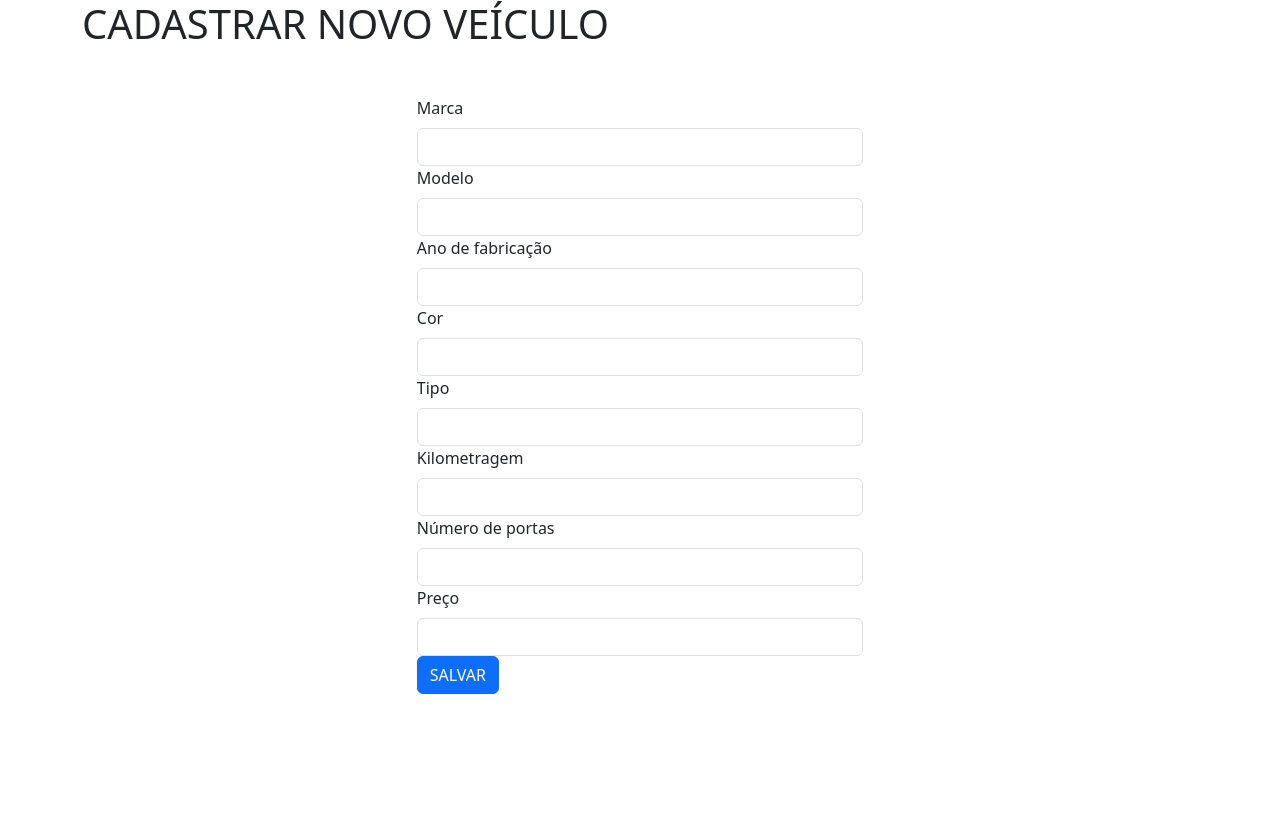
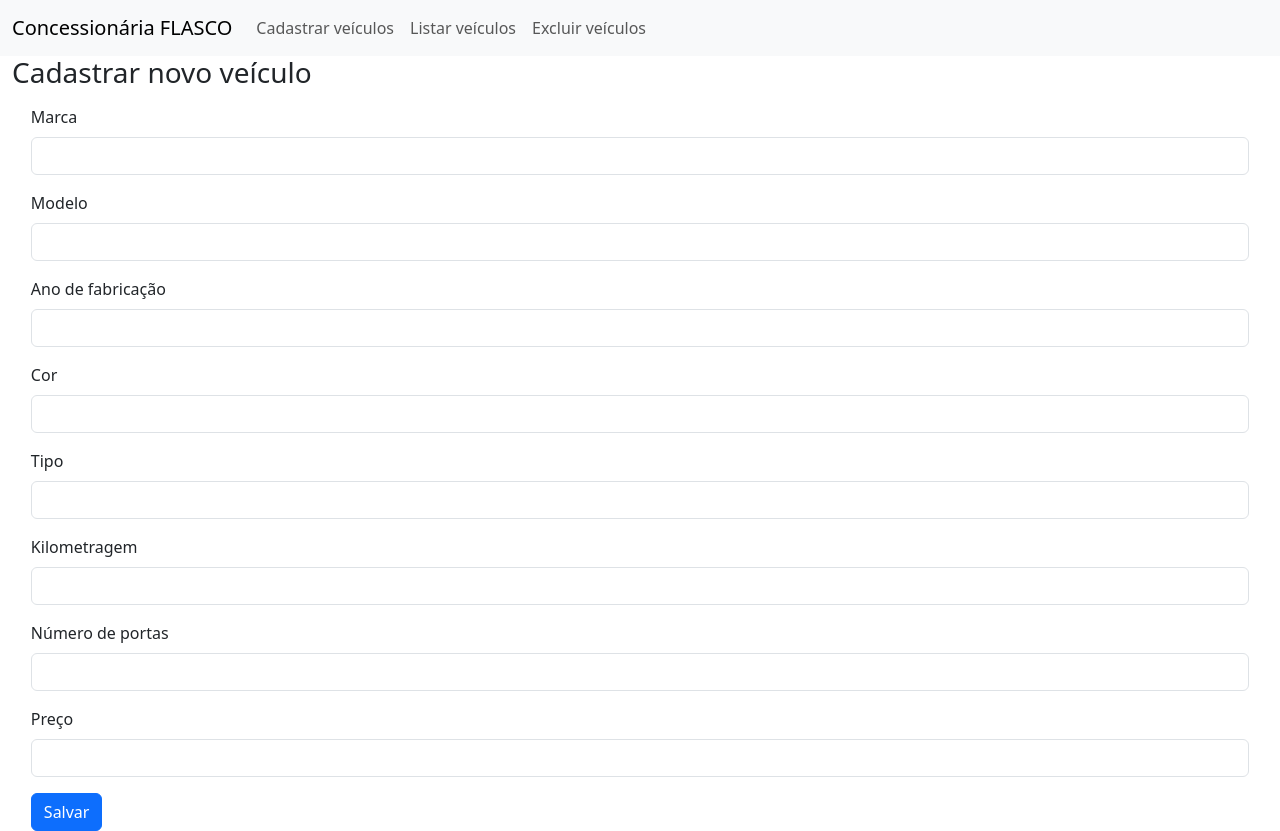
Before and after one commit to bren1n/concessionaria-flasco, a plain HTML site: page pages/novo/index.html in a window 1280 px wide. Before the commit the page ends 800 px from the top, so only its background shows below. Drawn offline with nearby package versions, Linux system fonts and the light colour scheme.

Commit message:
Adiciona navbar e formata formulário de cadastro

```diff
--- a/pages/novo/index.css
+++ b/pages/novo/index.css
@@ -1,7 +1,10 @@
 .form {
     position: relative;
     margin: auto;
-    width: 40%;
-    margin-top: 40px;
+    width: 97%;
+    margin-top: 15px;
+}
 
+.mainContainer {
+    width: 97%;
 }
--- a/pages/novo/index.html
+++ b/pages/novo/index.html
@@ -1,102 +1,115 @@
 <!DOCTYPE html>
 <html lang="en">
+
 <head>
     <meta charset="UTF-8">
     <meta name="viewport" content="width=device-width, initial-scale=1.0">
     <title>Cadastrar veículo</title>
 
     <link rel="stylesheet" href="index.css">
-    <link href="https://cdn.jsdelivr.net/npm/bootstrap@5.3.3/dist/css/bootstrap.min.css" rel="stylesheet" integrity="sha384-QWTKZyjpPEjISv5WaRU9OFeRpok6YctnYmDr5pNlyT2bRjXh0JMhjY6hW+ALEwIH" crossorigin="anonymous">
+    <link href="https://cdn.jsdelivr.net/npm/bootstrap@5.3.3/dist/css/bootstrap.min.css" rel="stylesheet"
+        integrity="sha384-QWTKZyjpPEjISv5WaRU9OFeRpok6YctnYmDr5pNlyT2bRjXh0JMhjY6hW+ALEwIH" crossorigin="anonymous">
 
 
-    <script src="https://code.jquery.com/jquery-3.7.1.slim.min.js" integrity="sha256-kmHvs0B+OpCW5GVHUNjv9rOmY0IvSIRcf7zGUDTDQM8=" crossorigin="anonymous"></script>
+    <script src="https://code.jquery.com/jquery-3.7.1.slim.min.js"
+        integrity="sha256-kmHvs0B+OpCW5GVHUNjv9rOmY0IvSIRcf7zGUDTDQM8=" crossorigin="anonymous"></script>
     <script src="index.js"></script>
-    <script src="https://cdn.jsdelivr.net/npm/@popperjs/core@2.11.8/dist/umd/popper.min.js" integrity="sha384-I7E8VVD/ismYTF4hNIPjVp/Zjvgyol6VFvRkX/vR+Vc4jQkC+hVqc2pM8ODewa9r" crossorigin="anonymous"></script>
-    <script src="https://cdn.jsdelivr.net/npm/bootstrap@5.3.3/dist/js/bootstrap.min.js" integrity="sha384-0pUGZvbkm6XF6gxjEnlmuGrJXVbNuzT9qBBavbLwCsOGabYfZo0T0to5eqruptLy" crossorigin="anonymous"></script>
-    <script src="https://cdn.jsdelivr.net/npm/bootstrap@5.3.3/dist/js/bootstrap.bundle.min.js" integrity="sha384-YvpcrYf0tY3lHB60NNkmXc5s9fDVZLESaAA55NDzOxhy9GkcIdslK1eN7N6jIeHz" crossorigin="anonymous"></script>
+    <script src="https://cdn.jsdelivr.net/npm/@popperjs/core@2.11.8/dist/umd/popper.min.js"
+        integrity="sha384-I7E8VVD/ismYTF4hNIPjVp/Zjvgyol6VFvRkX/vR+Vc4jQkC+hVqc2pM8ODewa9r"
+        crossorigin="anonymous"></script>
+    <script src="https://cdn.jsdelivr.net/npm/bootstrap@5.3.3/dist/js/bootstrap.min.js"
+        integrity="sha384-0pUGZvbkm6XF6gxjEnlmuGrJXVbNuzT9qBBavbLwCsOGabYfZo0T0to5eqruptLy"
+        crossorigin="anonymous"></script>
+    <script src="https://cdn.jsdelivr.net/npm/bootstrap@5.3.3/dist/js/bootstrap.bundle.min.js"
+        integrity="sha384-YvpcrYf0tY3lHB60NNkmXc5s9fDVZLESaAA55NDzOxhy9GkcIdslK1eN7N6jIeHz"
+        crossorigin="anonymous"></script>
 </head>
+
 <body>
-    <div class="container">
-        <div class="row">
-            <div class="col-md-12">
-                <h1>CADASTRAR NOVO VEÍCULO</h1>
+    <nav class="navbar navbar-expand-lg bg-body-tertiary">
+        <div class="container-fluid">
+            <a class="navbar-brand" href="#">Concessionária FLASCO</a>
+            <button class="navbar-toggler" type="button" data-bs-toggle="collapse"
+                data-bs-target="#navbarSupportedContent" aria-controls="navbarSupportedContent" aria-expanded="false"
+                aria-label="Toggle navigation">
+                <span class="navbar-toggler-icon"></span>
+            </button>
+            <div class="collapse navbar-collapse" id="navbarSupportedContent">
+                <ul class="navbar-nav me-auto mb-2 mb-lg-0">
+                    <li class="nav-item">
+                        <a class="nav-link" href="../novo/index.html">Cadastrar veículos</a>
+                    </li>
+                    <li class="nav-item">
+                        <a class="nav-link" href="../listar/index.html">Listar veículos</a>
+                    </li>
+                    <li class="nav-item">
+                        <a class="nav-link" href="../excluir/index.html">Excluir veículos</a>
+                    </li>
+                </ul>
             </div>
         </div>
-        <div class="content">
-            <form id="formAdd" class="form" method="post" action="#">
-                <div class="row">
-                    <div class="col-md-12">
+    </nav>
+    <div class="container-fluid">
+        <div class="row justify-content-center">
+            <div class="mainContainer">
+                <h3>Cadastrar novo veículo</h3>
+
+                <form id="formAdd" class="form" method="post" action="#">
+                    <div class="mb-3">
                         <div>
                             <label class="form-label">Marca</label>
                             <input class="form-control" type="text" name="marca" id="marca">
                         </div>
                     </div>
-                </div>
-                <div class="row">
-                    <div class="col-md-12">
+                    <div class="mb-3">
                         <div>
                             <label class="form-label">Modelo</label>
                             <input class="form-control" type="text" name="modelo" id="modelo">
                         </div>
                     </div>
-                </div>
-                <div class="row">
-                    <div class="col-md-12">
+                    <div class="mb-3">
                         <div>
                             <label class="form-label">Ano de fabricação</label>
                             <input class="form-control" type="number" name="anoFabricacao" id="anoFabricacao">
                         </div>
                     </div>
-                </div>
-                <div class="row">
-                    <div class="col-md-12">
+                    <div class="mb-3">
                         <div>
                             <label class="form-label">Cor</label>
                             <input class="form-control" type="text" name="cor" id="cor">
                         </div>
                     </div>
-                </div>
-                <div class="row">
-                    <div class="col-md-12">
+                    <div class="mb-3">
                         <div>
                             <label class="form-label">Tipo</label>
                             <input class="form-control" type="text" name="tipo" id="tipo">
                         </div>
                     </div>
-                </div>
-                <div class="row">
-                    <div class="col-md-12">
+                    <div class="mb-3">
                         <div>
                             <label class="form-label">Kilometragem</label>
-                            <input class="form-control" type="text" name="km" id="km">
+                            <input class="form-control" type="number" min="0" name="km" id="km">
                         </div>
                     </div>
-                </div>
-                <div class="row">
-                    <div class="col-md-12">
+                    <div class="mb-3">
                         <div>
                             <label class="form-label">Número de portas</label>
-                            <input class="form-control" type="text" name="numeroPortas" id="numeroPortas">
+                            <input class="form-control" type="number" min="1" name="numeroPortas" id="numeroPortas">
                         </div>
                     </div>
-                </div>
-                <div class="row">
-                    <div class="col-md-12">
+                    <div class="mb-3">
                         <div>
                             <label class="form-label">Preço</label>
-                            <input class="form-control" type="text" name="preco" id="preco">
+                            <input class="form-control" type="number" name="preco" id="preco">
                         </div>
                     </div>
-                </div>
-                <div class="row">
-                    <div class="col-md-12">
-                        <div>
-                            <input class="btn btn-primary" type="submit" value="SALVAR">
-                        </div>
-                    </div>
-                </div>
+                    <input class="btn btn-primary" type="submit" value="Salvar">
+
             </div>
+            </form>
         </div>
     </div>
+    </div>
 </body>
+
 </html>
--- a/pages/novo/index.js
+++ b/pages/novo/index.js
@@ -30,8 +30,13 @@ $(document).ready(function() {
             listaCarros.push(obj);
 
             localStorage.setItem("carros", JSON.stringify(listaCarros));
+
+            alert('Veículo cadastrado com sucesso!');
+            window.location.href="../listar/index.html";
         } else {
             localStorage.setItem("carros", JSON.stringify([obj]));
+
+            alert('Erro ao cadastrar veículo!');
         }
     });
 })
```
Also changed, not shown: index.html (deleted, +0 -61 lines), pages/excluir/index.html (+22 -19 lines), pages/home/index.html (+59 -19 lines), pages/listar/index.html (+21 -5 lines), index.css (deleted), index.js (deleted).
